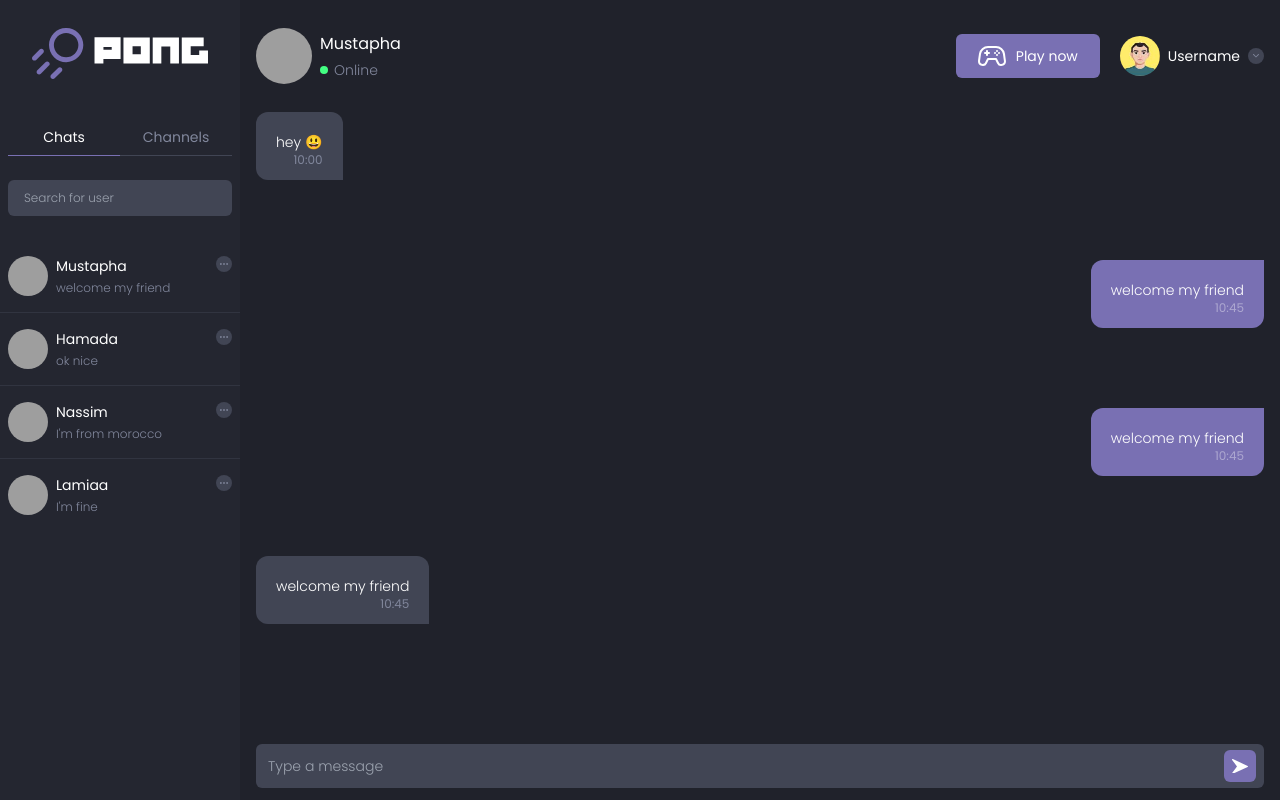
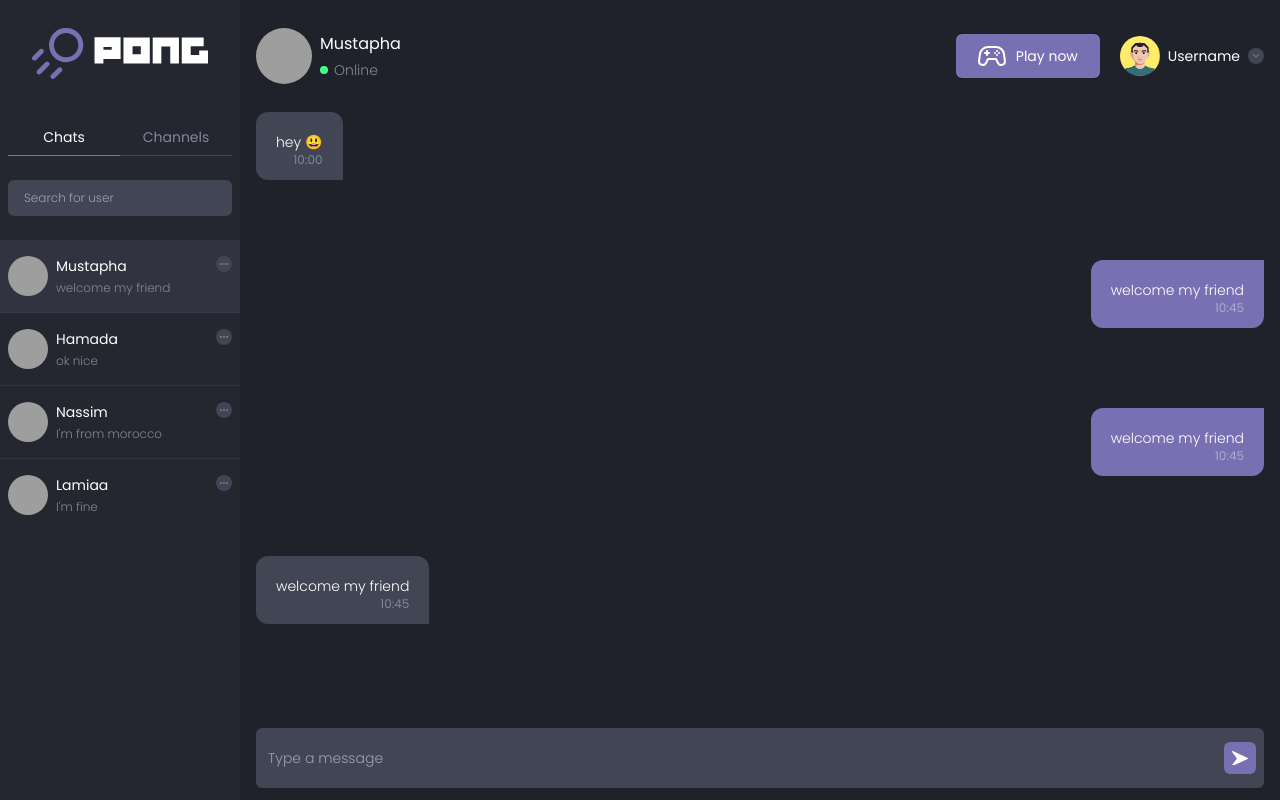
Before and after one commit to DNightOwl/42-ft-transcendence, a React (Create React App) app: page /#/Messages in a window 1280 px wide. Built offline with nearby package versions, Linux system fonts and the light colour scheme; grey boxes are pictures that could not be loaded.

Commit message:
fix change content of message after click

```diff
--- a/src/components/Items/CardFriendMessage.tsx
+++ b/src/components/Items/CardFriendMessage.tsx
@@ -9,15 +9,19 @@ interface Props{
 }
 
 export default function CardFriendMessage(props:Props) {
-  const [id,setId] = useState<number>(dataChat[0].id)
+  const [id,setId] = useState<number>(dataChat[0].id);
   return (
     <React.Fragment>
-    <Link to="/Messages" className='flex justify-between btn-message px-2 py-4 hover:bg-backgroundHover' onClick={()=>{
-      dataChat.map((e,index)=>{
-        if(e.id === id)
-          props.setChatState(dataChat[index]);
-        })
-        setId(props.data.id);
+    <Link to="/Messages" className={`flex justify-between btn-message px-2 py-4 hover:bg-backgroundHover btn-friend-message ${props.data.id === id ? 'bg-backgroundHover':null}`} onClick={(event)=>{
+
+        let btnMessage = document.querySelectorAll(".btn-friend-message");
+        btnMessage.forEach((e)=>{e.classList.remove("bg-backgroundHover")});
+
+        dataChat.forEach((e,index)=>{
+          if(e.id === props.data.id)
+            props.setChatState(dataChat[index]);
+          setId(props.data.id);
+          })
     }}>
       <div className='flex items-center gap-2'>
       <img src={props.data.picture} alt="Friend" className='w-10 h-10 rounded-full' />
--- a/src/components/Messages.tsx
+++ b/src/components/Messages.tsx
@@ -29,7 +29,7 @@ export default function Messages({chatState}:typeProps) {
         </div>
       </div>
         <div className='flex items-center bg-shape pr-2 rounded-md absolute w-full bottom-3 send'>
-            <input type="text" placeholder='Type a message' className='flex-1 bg-transparent placeholder-secondary-text placeholder:font-light placeholder:text-sm font-light text-sm p-3 pl-3 pr-2 focus:outline-none text-primaryText'/>
+            <input type="text" placeholder='Type a message' className='flex-1 bg-transparent placeholder-secondary-text placeholder:font-light placeholder:text-sm font-light text-sm p-5 pl-3 pr-2 focus:outline-none text-primaryText'/>
             <button className='bg-primary w-8 h-8 flex justify-center items-center rounded-md'>
               <SendIcon edit="w-4 fill-white"/>
             </button>
```
